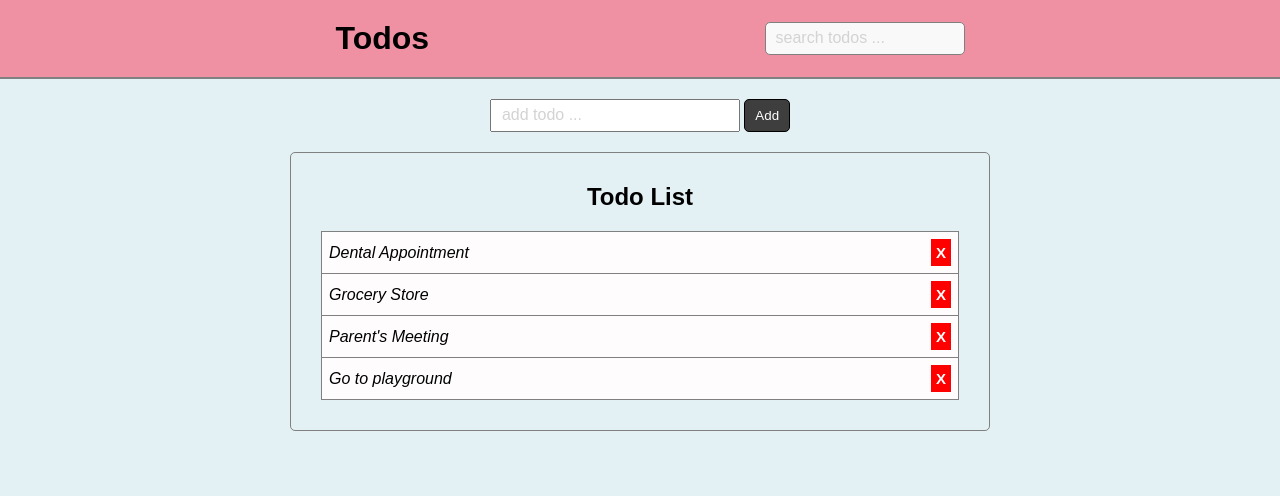
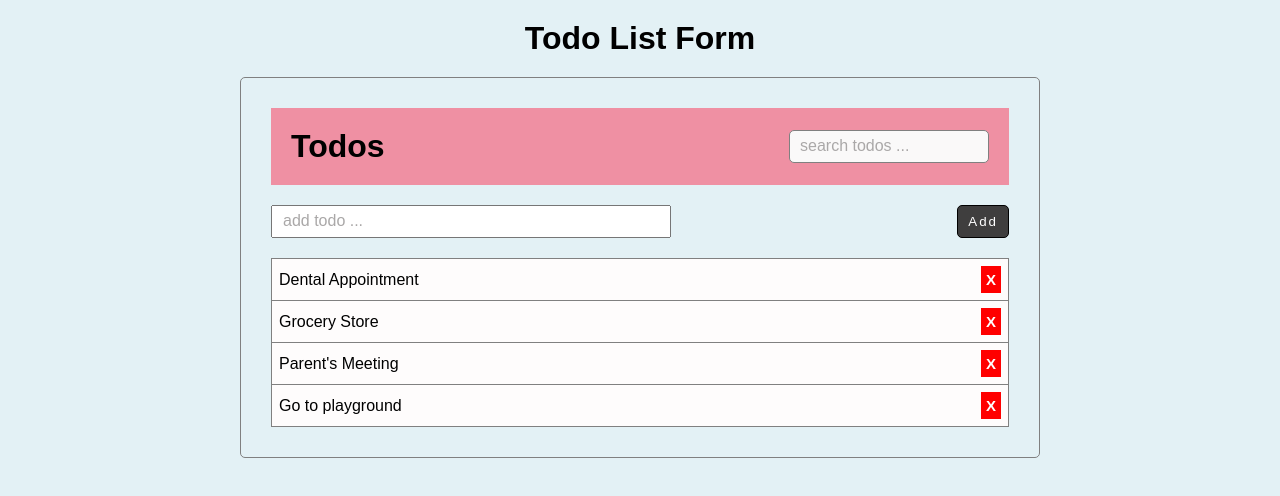
Before and after one commit to sudhasew/Todo-List, a plain HTML site: page index.html in a window 1280 px wide. Drawn offline with Linux system fonts and the light colour scheme.

Commit message:
completed todos list

```diff
--- a/index.html
+++ b/index.html
@@ -8,16 +8,16 @@
     <link rel="stylesheet" href="styles.css" />
   </head>
   <body>
-    <header>
-      <h1 id="title">Todos</h1>
-      <input type="text" id="filter-todo" placeholder="search todos ..." />
-    </header>
-    <form id="my-form">
-      <input type="text" id="todo-text" placeholder="add todo ..." />
-      <input type="submit" value="Add" id="submit" />
-    </form>
+    <h1 id="todoTitle">Todo List Form</h1>
     <div class="todo-container">
-      <h2 id="todoTitle">Todo List</h2>
+      <div class="header">
+        <h1 id="title">Todos</h1>
+        <input type="text" id="filter-todo" placeholder="search todos ..." />
+      </div>
+      <form id="my-form">
+        <input type="text" id="todo-text" placeholder="add todo ..." />
+        <input type="submit" value="Add" id="submit" />
+      </form>
       <ul id="todos">
         <li class="todo-list">
           Dental Appointment
--- a/script.js
+++ b/script.js
@@ -28,22 +28,29 @@ function addTodo(e) {
 
 function removeTodo(e) {
   if (e.target.classList.contains("delete")) {
-    if (confirm("Are you sure?")) {
-      var li = e.target.parentElement;
-      todoItems.removeChild(li);
-    }
+    alert(
+      `You want to delete ${e.target.parentElement.firstChild.textContent.trim()} ?`
+    );
+    var li = e.target.parentElement;
+    todoItems.removeChild(li);
   }
 }
 
 function filterTodo(e) {
   var text = e.target.value.toLowerCase();
   var todos = todoItems.getElementsByTagName("li");
+  var flag = false;
   Array.from(todos).forEach((todo) => {
     var todoName = todo.firstChild.textContent;
     if (todoName.toLocaleLowerCase().indexOf(text) != -1) {
+      flag = true;
       todo.style.display = "flex";
+      todo.style.alignItems = "center";
     } else {
       todo.style.display = "none";
     }
   });
+  if (!flag) {
+    alert("No Matches found");
+  }
 }
--- a/styles.css
+++ b/styles.css
@@ -9,13 +9,25 @@ body {
   background-color: rgb(227, 241, 245);
 }
 
-header {
+#todoTitle {
+  text-align: center;
+  margin: 20px;
+}
+
+.todo-container {
+  padding: 30px;
+  border: 1px solid gray;
+  width: 800px;
+  border-radius: 5px;
+  margin: 20px auto;
+}
+
+.header {
   display: flex;
   align-items: center;
-  justify-content: space-evenly;
+  justify-content: space-between;
   background-color: rgb(239, 144, 163);
   margin-bottom: 20px;
-  border-bottom: 2px solid grey;
 }
 
 #title {
@@ -26,6 +38,7 @@ header {
 #filter-todo {
   padding: 8px 10px;
   margin-bottom: 0;
+  margin-right: 20px;
   border: 1px solid gray;
   width: 200px;
   outline: none;
@@ -36,19 +49,13 @@ header {
 
 ::placeholder {
   font-size: 1rem;
-  color: lightgray;
+  color: rgb(170, 168, 168);
 }
 
 #my-form {
-  text-align: center;
-}
-
-.todo-container {
-  padding: 30px;
-  border: 1px solid gray;
-  width: 700px;
-  border-radius: 5px;
-  margin: 0 auto;
+  display: flex;
+  align-items: center;
+  justify-content: space-between;
 }
 
 input {
@@ -62,7 +69,7 @@ button {
 
 #todo-text {
   padding: 7px 10px;
-  width: 250px;
+  width: 400px;
 }
 
 #submit {
@@ -73,15 +80,11 @@ button {
   border-radius: 5px;
   cursor: pointer;
   opacity: 1;
+  letter-spacing: 2px;
 }
 
 #submit:hover {
   opacity: 0.6;
-}
-
-#todoTitle {
-  text-align: center;
-  margin-bottom: 20px;
 }
 
 #todos {
@@ -90,13 +93,12 @@ button {
 
 .todo-list {
   list-style-type: none;
-  background-color: rgb(254, 252, 252);
   display: flex;
   align-items: center;
   justify-content: space-between;
+  background-color: rgb(254, 252, 252);
   border-bottom: 1px solid gray;
   padding: 7px;
-  font-style: italic;
 }
 
 .todo-list:last-child {
@@ -106,13 +108,15 @@ button {
 .delete {
   border: none;
   color: white;
-  font-weight: bolder;
   background-color: red;
   font-size: 15px;
+  font-weight: bolder;
   padding: 5px;
   opacity: 1;
+  float: right;
 }
 
 .delete:hover {
   opacity: 0.6;
+  color: black;
 }
```
